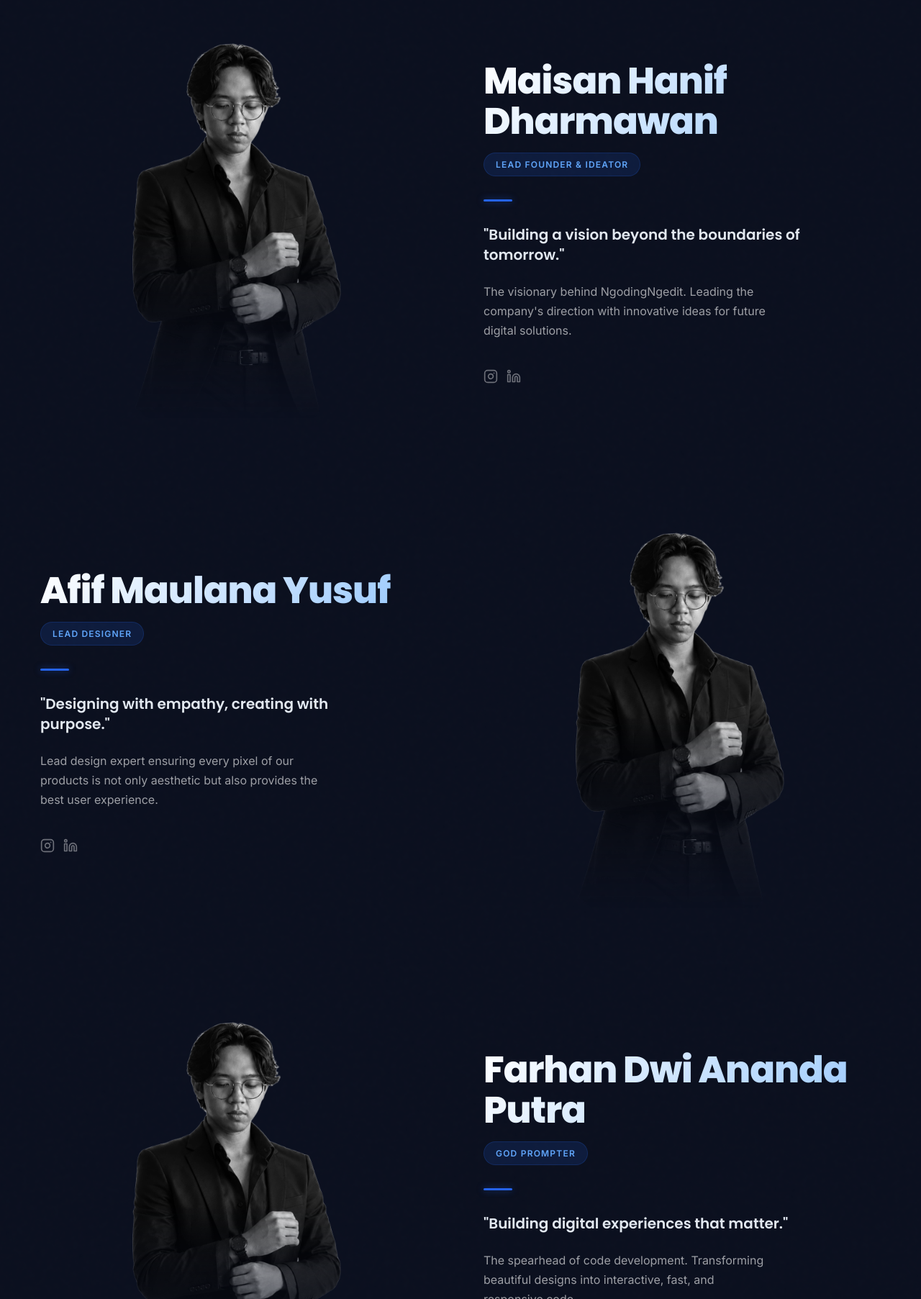
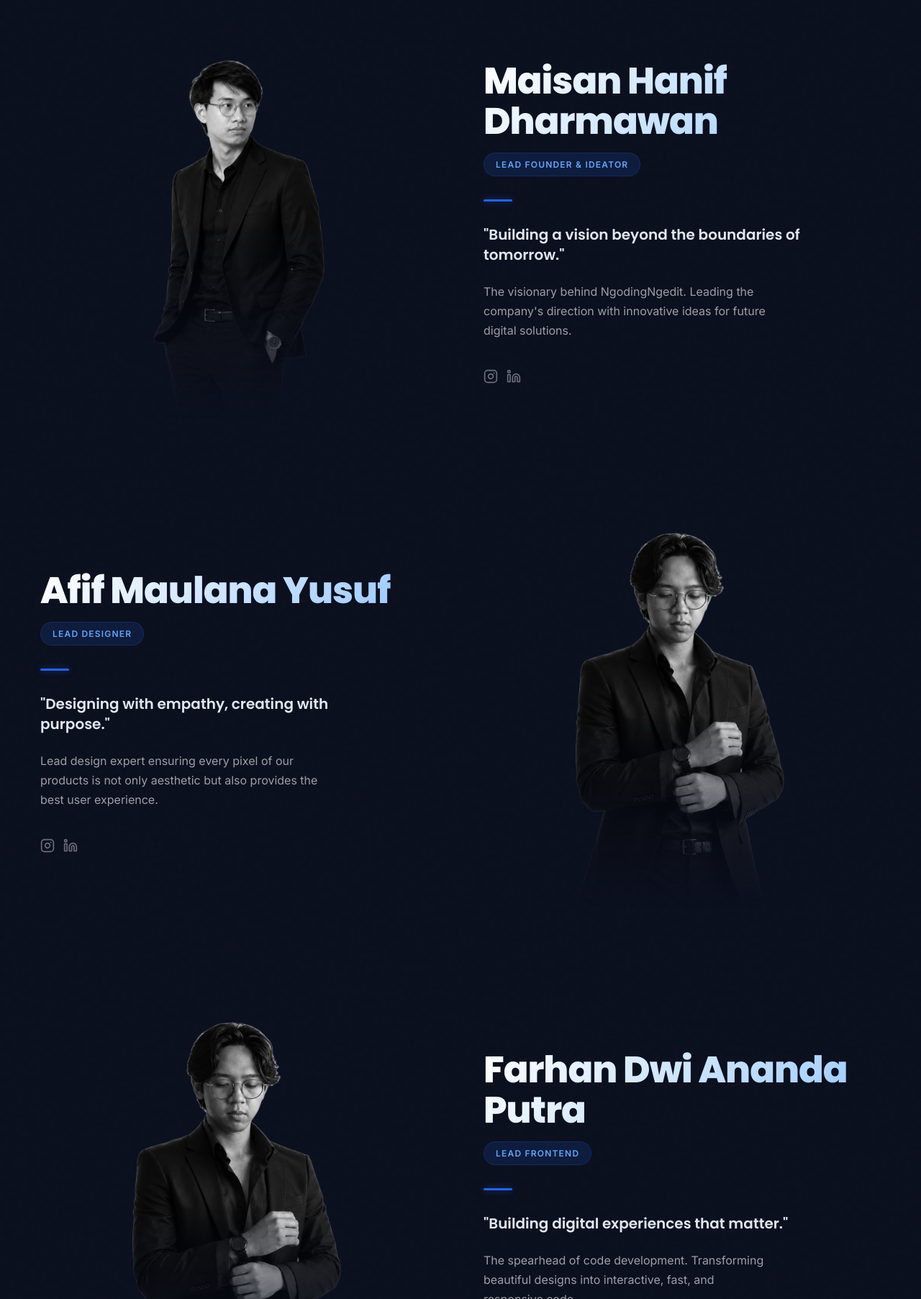
Before and after one commit to ngodingngedit-create/ngodingngedit, a Vue app: page /about in a window 1280 px wide. Shown: the part 1255-3060 px from the top of the page at 72% size. Built offline with nearby package versions, Linux system fonts and the light colour scheme.

Commit message:
feat(about): implement Hanif images, fix role, update static layout

```diff
--- a/src/locales/en.json
+++ b/src/locales/en.json
@@ -37,7 +37,7 @@
       },
       {
         "name": "Farhan Dwi Ananda Putra",
-        "role": "God Prompter",
+        "role": "Lead Frontend",
         "heading": "Building digital experiences that matter.",
         "desc": "The spearhead of code development. Transforming beautiful designs into interactive, fast, and responsive code."
       },
--- a/src/locales/id.json
+++ b/src/locales/id.json
@@ -37,7 +37,7 @@
       },
       {
         "name": "Farhan Dwi Ananda Putra",
-        "role": "God Prompter",
+        "role": "Lead Frontend",
         "heading": "Membangun pengalaman digital yang bermakna.",
         "desc": "Ujung tombak pengembangan kode. Mengubah desain yang indah menjadi kode yang interaktif, cepat, dan responsif."
       },
--- a/src/views/AboutView.vue
+++ b/src/views/AboutView.vue
@@ -88,9 +88,7 @@
           </div>
         </div>
 
-        <div class="founders-footer reveal">
-          <p>THANK YOU FOR SCROLLING</p>
-        </div>
+
       </div>
     </section>
   </main>
@@ -108,18 +106,28 @@ const getImageUrl = (name) => {
   return new URL(`../assets/images/founders/${name}`, import.meta.url).href
 }
 
-// Use Farhan's photos as dummy for all founders
+// Use Farhan's photos as dummy for all founders, except Hanif's which are now available
 const founders = computed(() => {
   const data = tm('aboutPage.founders')
   if (!Array.isArray(data)) return []
-  return data.map((f, i) => ({
-    ...f,
-    imageCandid: getImageUrl('farhan.png'),
-    imageLook: getImageUrl('farhan2.png'),
-    fallback: `https://picsum.photos/seed/${f.name}/400/500`,
-    instagram: '#',
-    linkedin: '#'
-  }))
+  return data.map((f, i) => {
+    let candidImg = 'farhan.png';
+    let lookImg = 'farhan2.png';
+
+    if (f.name && f.name.includes('Hanif')) {
+      candidImg = 'hanif.png';
+      lookImg = 'hanif2.png';
+    }
+
+    return {
+      ...f,
+      imageCandid: getImageUrl(candidImg),
+      imageLook: getImageUrl(lookImg),
+      fallback: `https://picsum.photos/seed/${f.name}/400/500`,
+      instagram: '#',
+      linkedin: '#'
+    };
+  })
 })
 
 const handleImageError = (e, fallback) => {
@@ -129,7 +137,6 @@ const handleImageError = (e, fallback) => {
 // ── Scroll Reveal ──────────────────────────────────────────────
 
 onMounted(() => {
-  // Scroll reveal general
   const io = new IntersectionObserver(
     e => e.forEach(x => x.isIntersecting && x.target.classList.add('visible')),
     { threshold: 0.1 }
@@ -265,7 +272,7 @@ function scrollToHash(path) {
    FOUNDERS — ZIG-ZAG EDITORIAL SECTION
    ═══════════════════════════════════════════════════ */
 .founders-section {
-  background: #0a0f1e; /* Navy background restored */
+  background: #0a0f1e;
   position: relative;
   padding: 8rem 0 4rem;
   color: white;
@@ -280,13 +287,7 @@ function scrollToHash(path) {
   opacity: 0.4;
 }
 
-/* Top fade edge to blend from core-values section above */
-.founders-section::after {
-  content: '';
-  position: absolute; top: 0; left: 0; right: 0; height: 80px; z-index: 1;
-  background: linear-gradient(to bottom, #f8fafc, transparent);
-  pointer-events: none;
-}
+/* Top fade edge removed — wave divider now handles the transition */
 
 .founders-section__inner {
   max-width: 1200px;
```
Also changed, not shown: src/assets/images/founders/hanif.png (added), src/assets/images/founders/hanif2.png (added).
